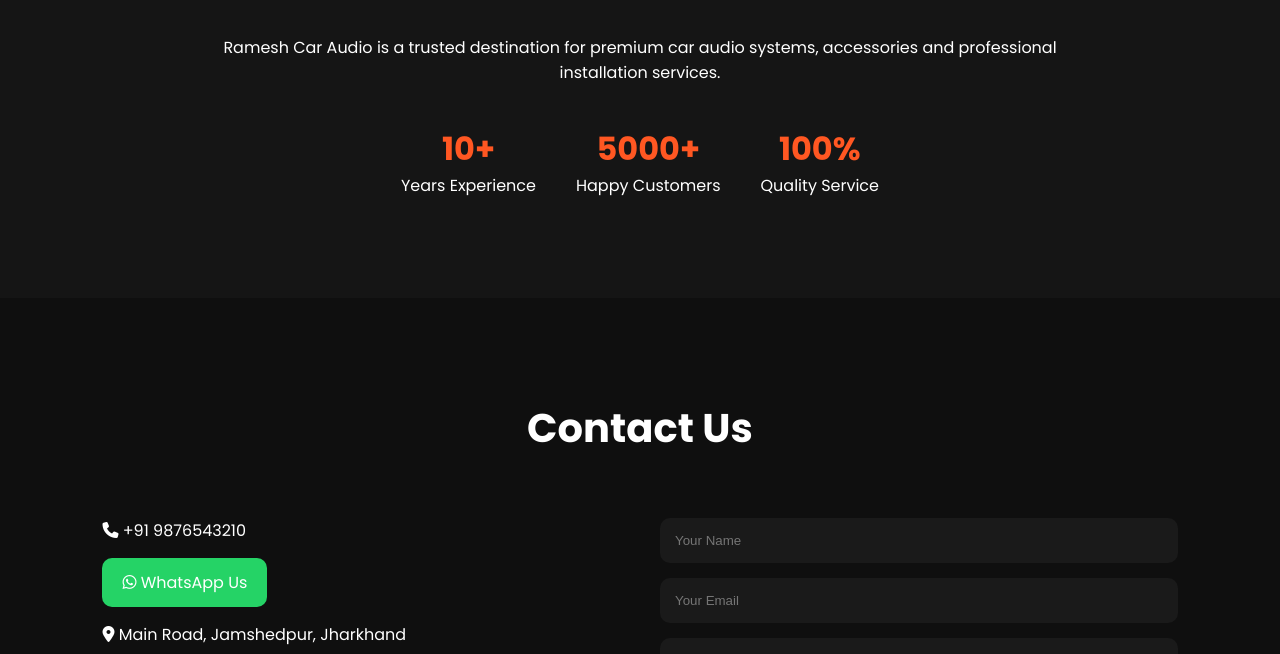
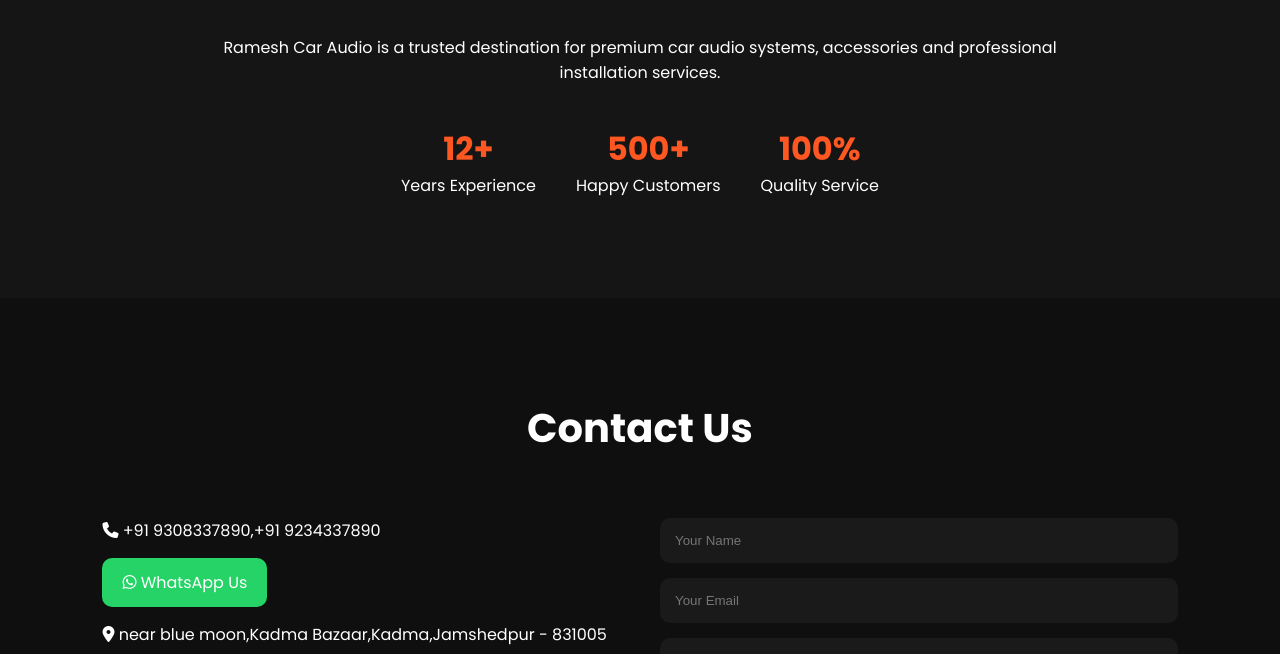
Before and after one commit to Satya-2008/rameshcaraudio, a plain HTML site: page index.html in a window 1280 px wide. Shown: the part 2860-3514 px from the top of the page. Drawn offline with nearby package versions, Linux system fonts and the light colour scheme.

Commit message:
Modify contact details and experience in index.html
Updated contact information and experience details in the About Us section.

```diff
--- a/index.html
+++ b/index.html
@@ -175,12 +175,12 @@
 
 <div class="stats">
 <div>
-<h3>10+</h3>
+<h3>12+</h3>
 <p>Years Experience</p>
 </div>
 
 <div>
-<h3>5000+</h3>
+<h3>500+</h3>
 <p>Happy Customers</p>
 </div>
 
@@ -198,7 +198,7 @@
 <div class="contact-container">
 
 <div class="contact-info">
-<p><i class="fas fa-phone"></i> +91 9876543210</p>
+<p><i class="fas fa-phone"></i> +91 9308337890,+91 9234337890</p>
 
 <a href="https://wa.me/919876543210" class="whatsapp-btn">
 <i class="fab fa-whatsapp"></i> WhatsApp Us
@@ -206,7 +206,7 @@
 
 <p>
 <i class="fas fa-location-dot"></i>
-Main Road, Jamshedpur, Jharkhand
+near blue moon,Kadma Bazaar,Kadma,Jamshedpur - 831005
 </p>
 
 <iframe
```
